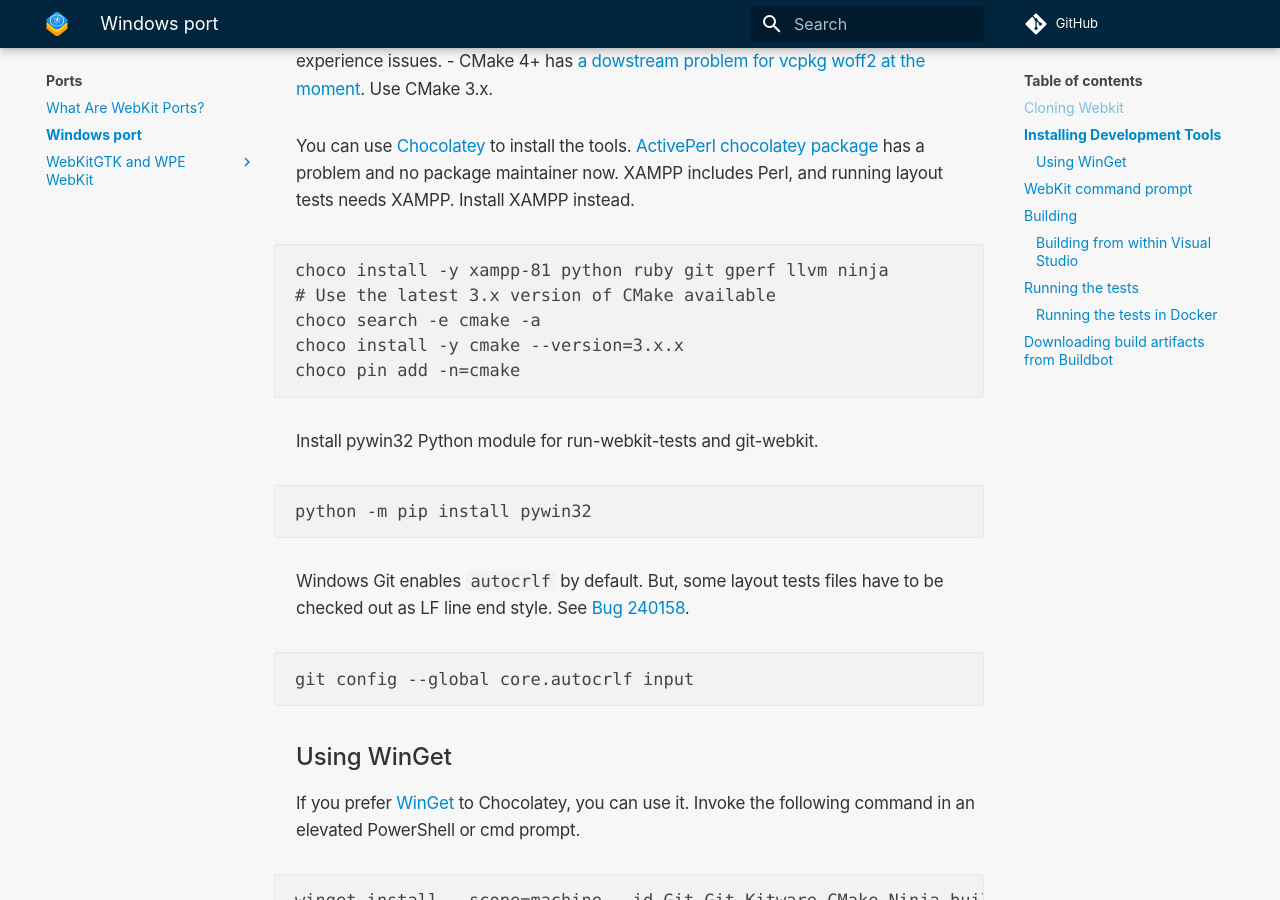
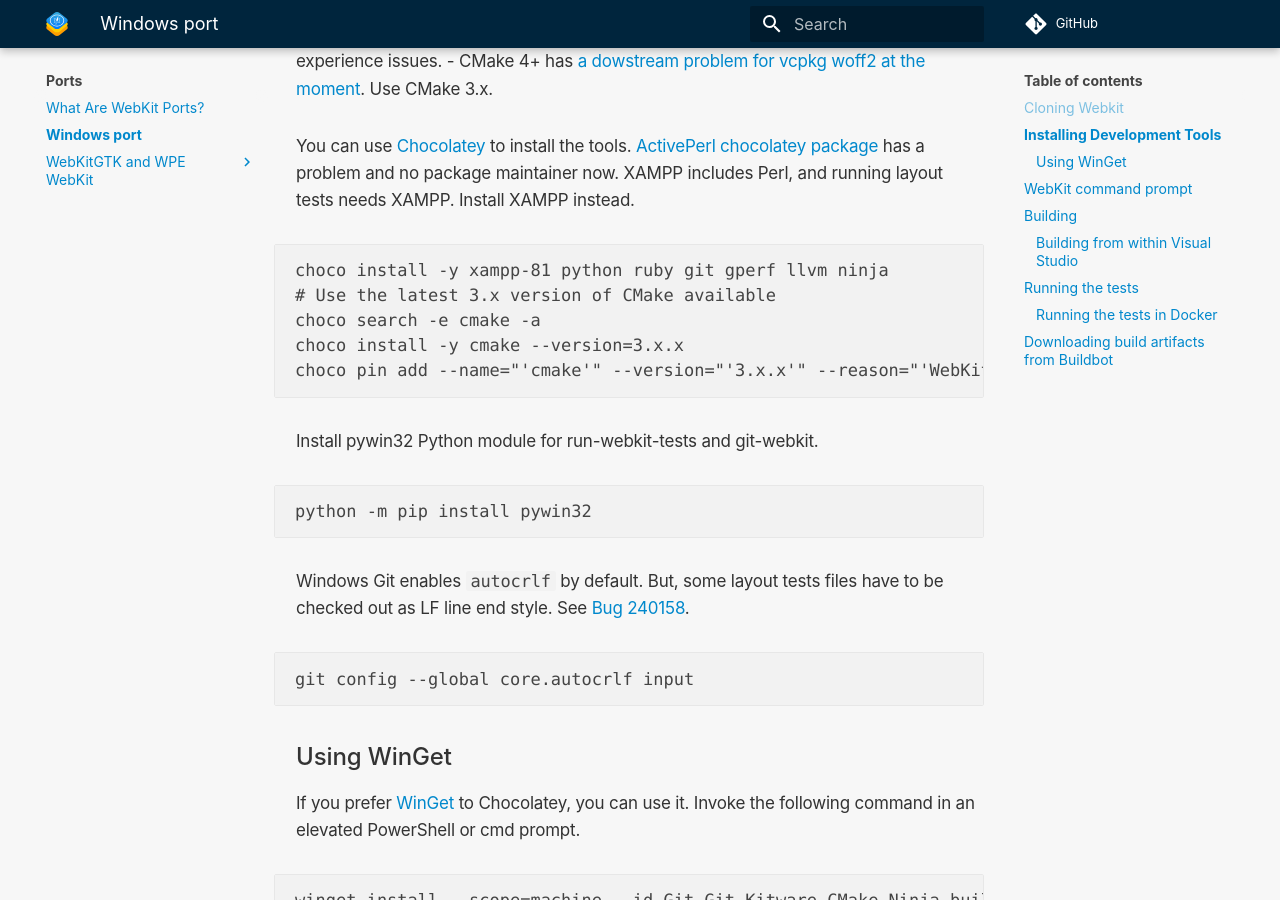
Before and after one commit to WebKit/Documentation, an MkDocs documentation site: the page built from docs/Ports/WindowsPort.md, in a window 1280 px wide and 900 px high, scrolled down 833 px. Built offline with MkDocs 1.6.1 and Material for MkDocs 9.7.7, drawn with Linux system fonts in a browser that asks for light colours; comment, search, counter and statistics services are not loaded.

Commit message:
Update WindowsPort.md

````diff
--- a/docs/Ports/WindowsPort.md
+++ b/docs/Ports/WindowsPort.md
@@ -29,7 +29,7 @@ choco install -y xampp-81 python ruby git gperf llvm ninja
 # Use the latest 3.x version of CMake available
 choco search -e cmake -a
 choco install -y cmake --version=3.x.x
-choco pin add -n=cmake
+choco pin add --name="'cmake'" --version="'3.x.x'" --reason="'WebKit downstream issue building woff2 with vcpkg requires CMake < 4'"
 ```
 
 Install pywin32 Python module for run-webkit-tests and git-webkit.
````
